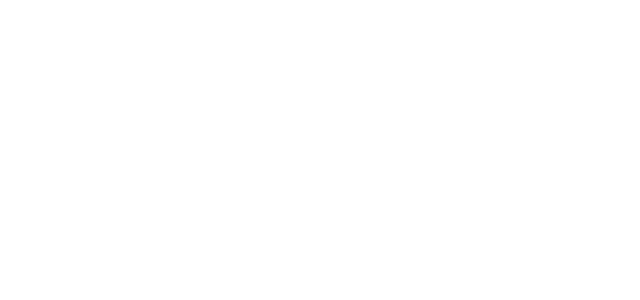
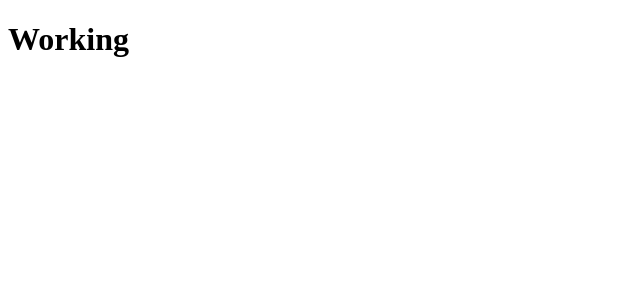
Before and after one commit to jveo/J_Viau_MAD400Assignments_FavouriteGames, an Angular app: page / in a window 1280 px wide. Shown: the top 300 px of the page, without its empty margins (0-640 px from the left). Built offline with nearby package versions, Linux system fonts and the light colour scheme.

Commit message:
added brief description

```diff
--- a/src/app/app.component.html
+++ b/src/app/app.component.html
@@ -0,0 +1 @@
+<h1>Working</h1>
```
Also changed, not shown: 1 other file (tests, documents, lock files or other folders).
